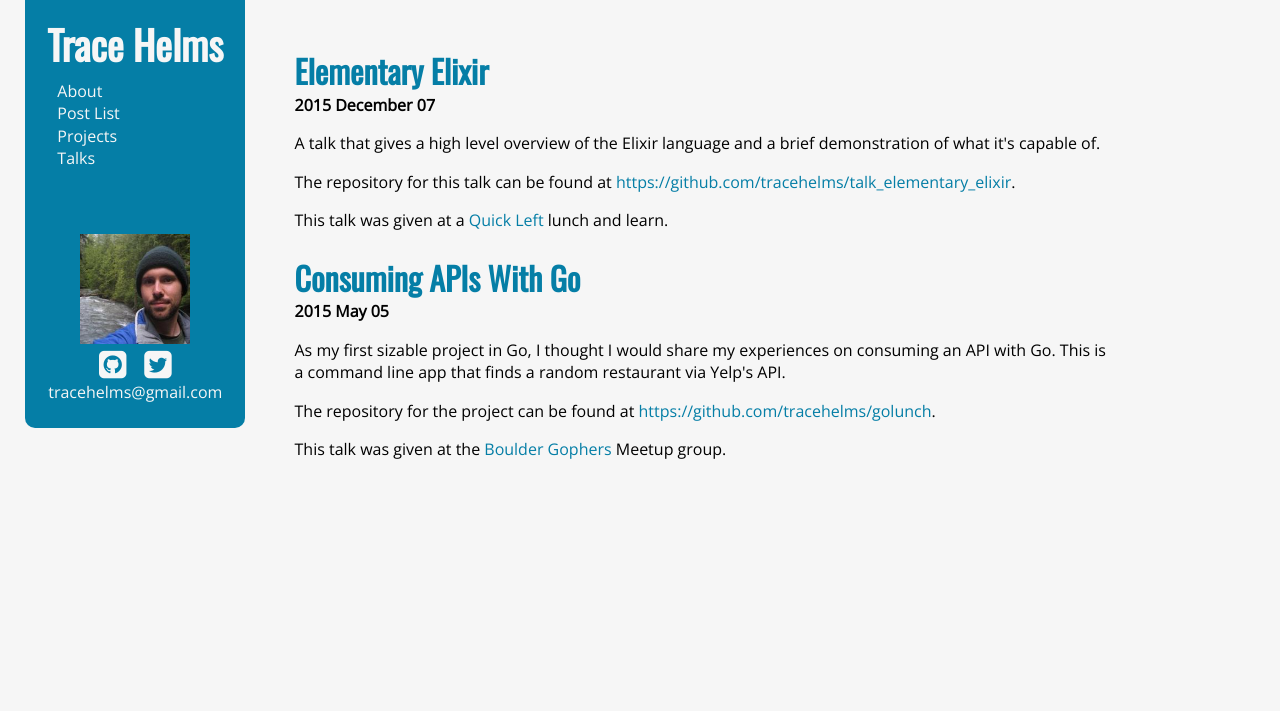
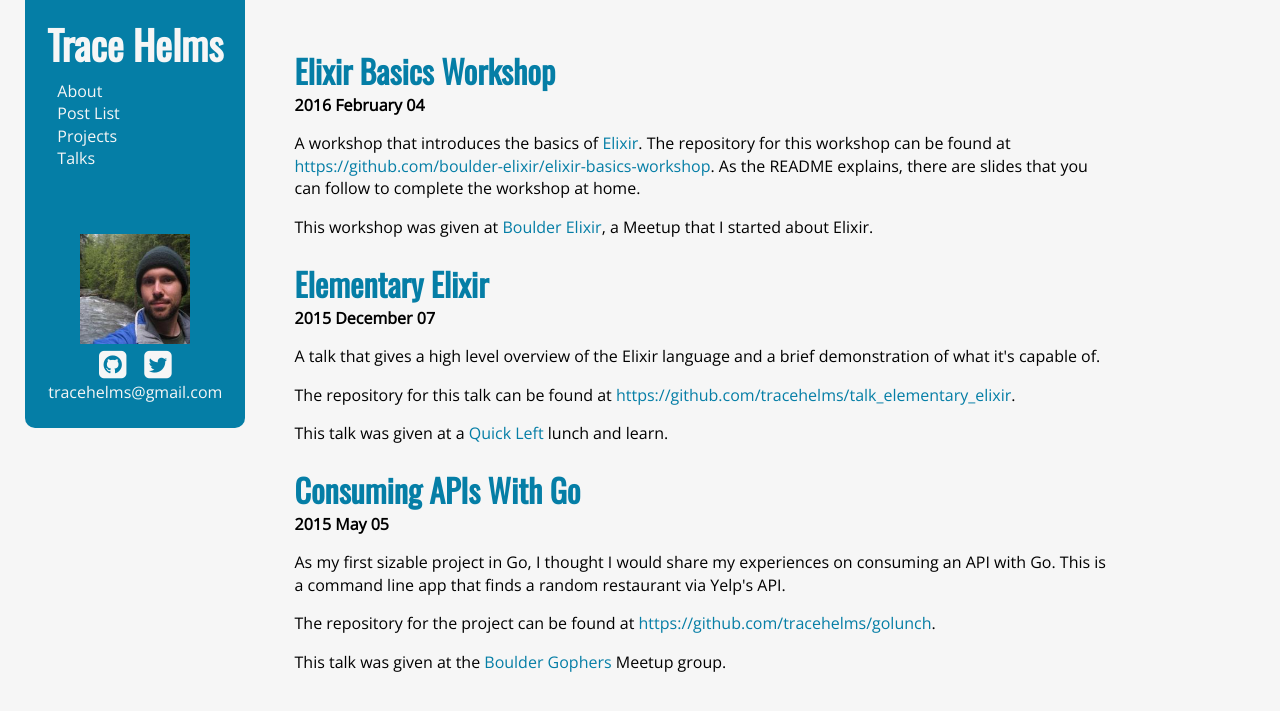
Before and after one commit to tracehelms/tracehelms.github.io, a Jekyll site: the page built from talks.html, in a window 1280 px wide. Shown: the top 711 px of the page. Built offline with Jekyll 4.4.1, drawn with Linux system fonts in a browser that asks for light colours; nearby versions of some CDN libraries; Markdown is read by kramdown in place of the engine named in the settings; comment, search, counter and statistics services are not loaded.

Commit message:
add elixir basics workshop to talks list

```diff
--- a/talks.html
+++ b/talks.html
@@ -3,6 +3,15 @@ layout: default
 title: Talks
 permalink: talks/
 ---
+
+<section class="talks">
+  <div class="post-listing">
+    <h1 class="post-title"><a href="https://github.com/boulder-elixir/elixir-basics-workshop">Elixir Basics Workshop</a></h1>
+    <p class="post-date">2016 February 04</p>
+    <p>A workshop that introduces the basics of <a href="http://elixir-lang.org">Elixir</a>. The repository for this workshop can be found at <a href="https://github.com/boulder-elixir/elixir-basics-workshop">https://github.com/boulder-elixir/elixir-basics-workshop</a>. As the README explains, there are slides that you can follow to complete the workshop at home.</p>
+    <p>This workshop was given at <a href="https://github.com/boulder-elixir">Boulder Elixir</a>, a Meetup that I started about Elixir.</p>
+  </div>
+</section>
 
 <section class="talks">
   <div class="post-listing">
```
